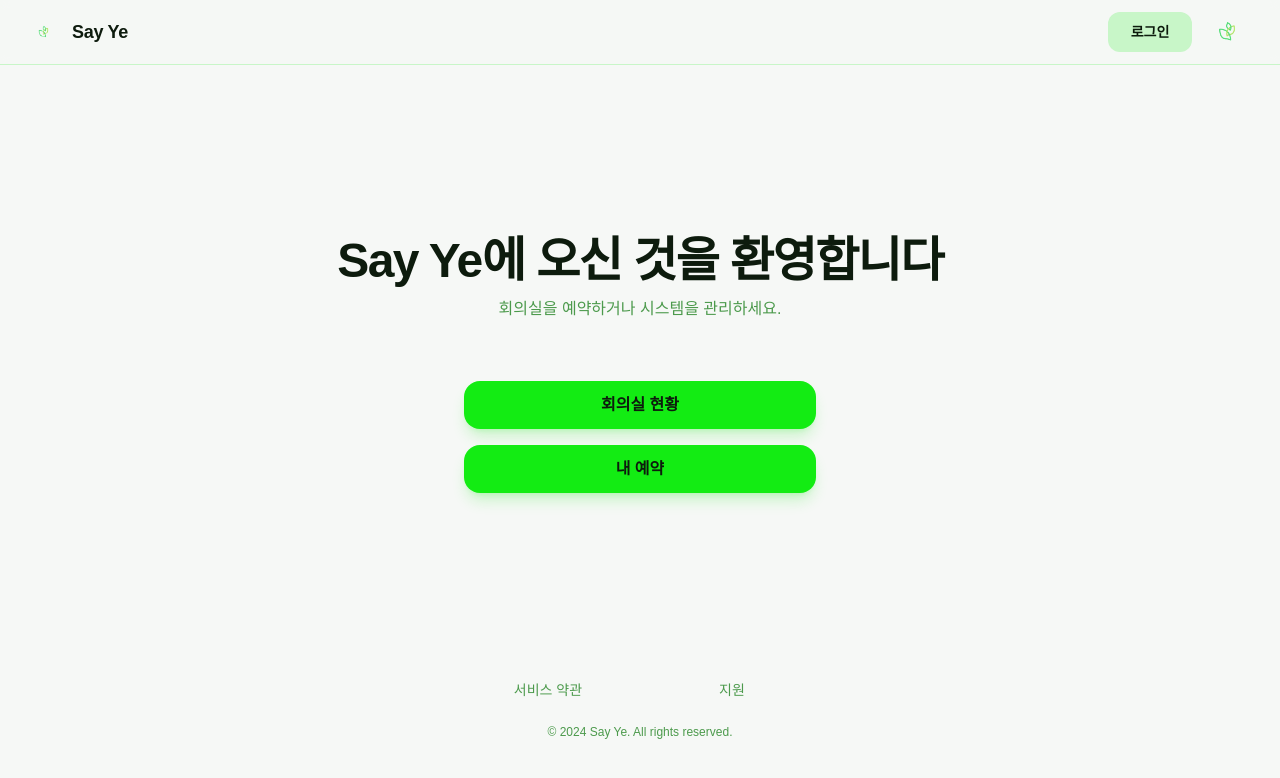
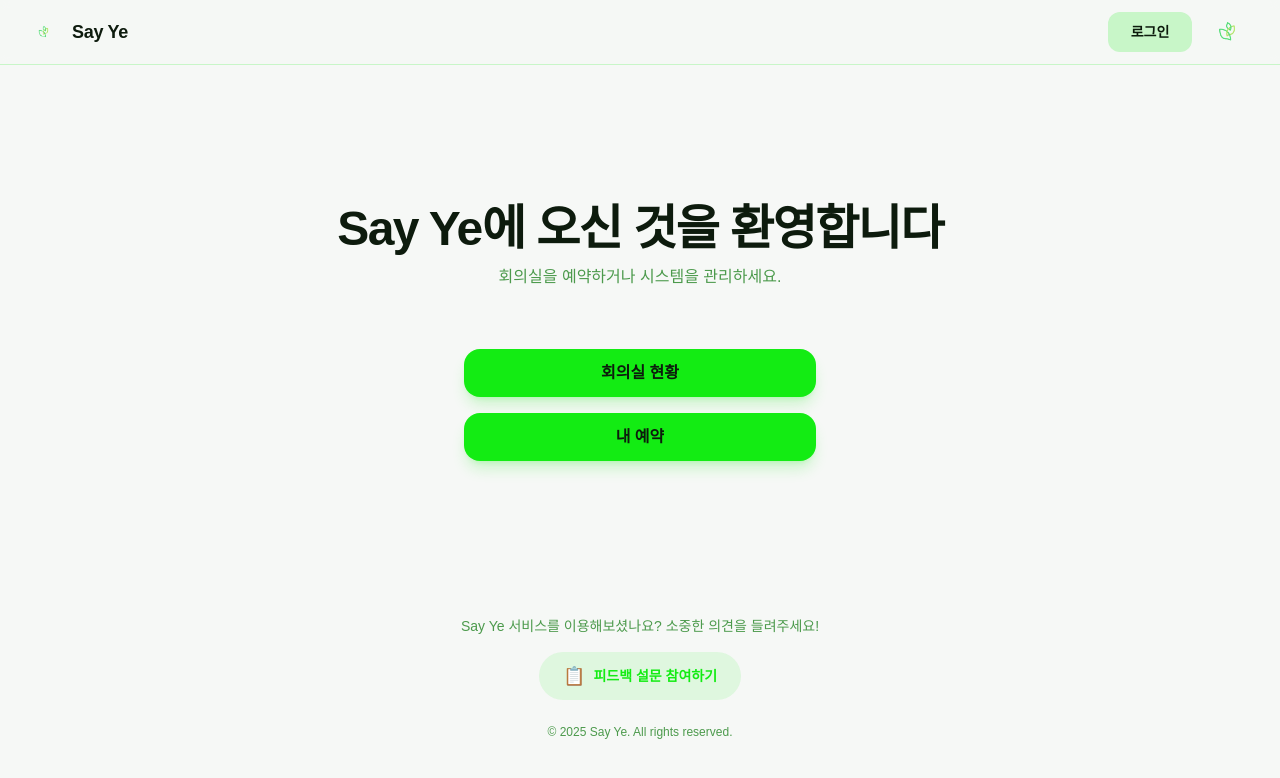
Before and after one commit to SeSAC-Reservation22222/SAYYE-Front, a Next.js app: page / in a window 1280 px wide. Shown: the top 778 px of the page. Built offline with nearby package versions, Linux system fonts and the light colour scheme.

Commit message:
메인 페이지 설문 버튼 추가

```diff
--- a/app/page.tsx
+++ b/app/page.tsx
@@ -65,22 +65,22 @@ export default function HomePage() {
               </div>
             </main>
             <footer className="flex flex-col gap-6 px-5 py-10 text-center @container">
-              <div className="flex flex-wrap items-center justify-center gap-6 @[480px]:flex-row @[480px]:justify-around">
+              <div className="flex flex-col items-center justify-center gap-4">
+                <p className="text-sm font-medium text-text-light-secondary dark:text-text-dark-secondary">
+                  Say Ye 서비스를 이용해보셨나요? 소중한 의견을 들려주세요!
+                </p>
                 <a
-                  className="min-w-40 text-sm font-normal text-text-light-secondary hover:text-text-light-primary dark:text-text-dark-secondary dark:hover:text-text-dark-primary"
-                  href="#"
+                  className="group flex items-center gap-2 rounded-full bg-primary/10 px-6 py-2.5 text-sm font-bold text-primary transition-all hover:bg-primary/20 hover:scale-105 active:scale-95"
+                  href="https://forms.gle/pWtC9qYhgL9EnJks7"
+                  target="_blank"
+                  rel="noopener noreferrer"
                 >
-                  서비스 약관
-                </a>
-                <a
-                  className="min-w-40 text-sm font-normal text-text-light-secondary hover:text-text-light-primary dark:text-text-dark-secondary dark:hover:text-text-dark-primary"
-                  href="#"
-                >
-                  지원
+                  <span className="text-lg">📋</span>
+                  <span>피드백 설문 참여하기</span>
                 </a>
               </div>
               <p className="text-xs font-normal text-text-light-secondary dark:text-text-dark-secondary">
-                © 2024 Say Ye. All rights reserved.
+                © 2025 Say Ye. All rights reserved.
               </p>
             </footer>
           </div>
```
